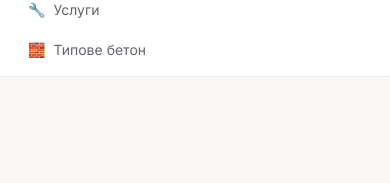
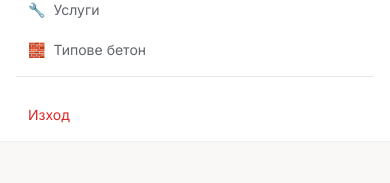
Before and after one commit to soulkeeper131/beton-erp, a Next.js app: page / in a window 390 px wide. Both pictures are taken after a click on the button "Меню". Shown: the part 433-616 px from the top of the page. Built offline with nearby package versions, Linux system fonts and the light colour scheme; no server answers.

Commit message:
mobile: user profile inside hamburger menu

```diff
--- a/src/components/layout/shell.tsx
+++ b/src/components/layout/shell.tsx
@@ -91,7 +91,8 @@
               )}
             </Button>
 
-            {/* User menu */}
+            {/* User menu — visible only on desktop */}
+            <div className="hidden md:block">
             <DropdownMenu>
               <DropdownMenuTrigger asChild>
                 <Button variant="ghost" className="flex items-center gap-2">
@@ -134,6 +135,7 @@
                 </DropdownMenuItem>
               </DropdownMenuContent>
             </DropdownMenu>
+            </div>
           </div>
         </div>
 
@@ -157,6 +159,20 @@
                   {item.label}
                 </Link>
               ))}
+              {/* User info in mobile menu */}
+              <div className="border-t pt-2 mt-1">
+                <div className="px-3 py-1">
+                  <div className="font-medium text-sm">{user?.name}</div>
+                  <div className="text-xs text-muted-foreground">{user?.email}</div>
+                  <div className="text-xs text-muted-foreground">{(user as any)?.role ? roleLabels[(user as any).role] || (user as any).role : ""}</div>
+                </div>
+                <button
+                  onClick={() => signOut({ callbackUrl: "/login" })}
+                  className="w-full text-left px-3 py-2 text-sm text-destructive hover:bg-muted rounded-md mt-1"
+                >
+                  Изход
+                </button>
+              </div>
             </div>
           </nav>
         )}
```
